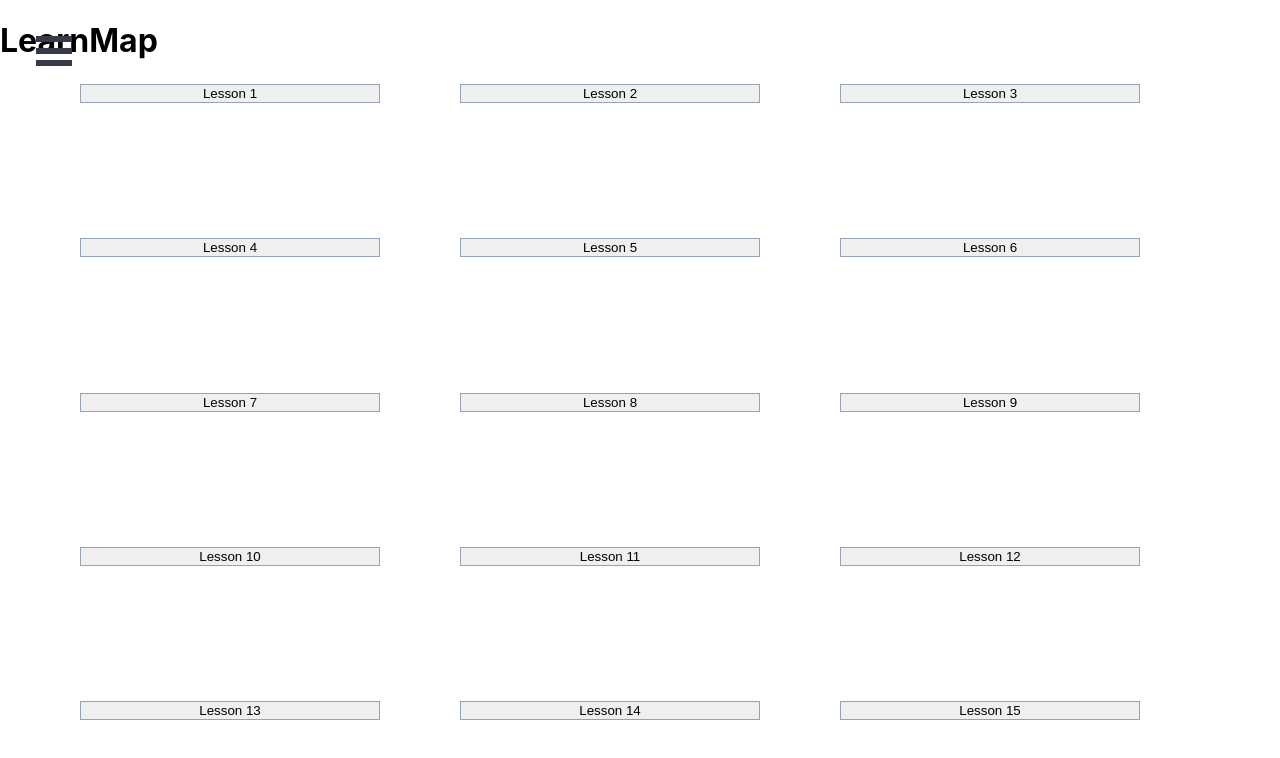
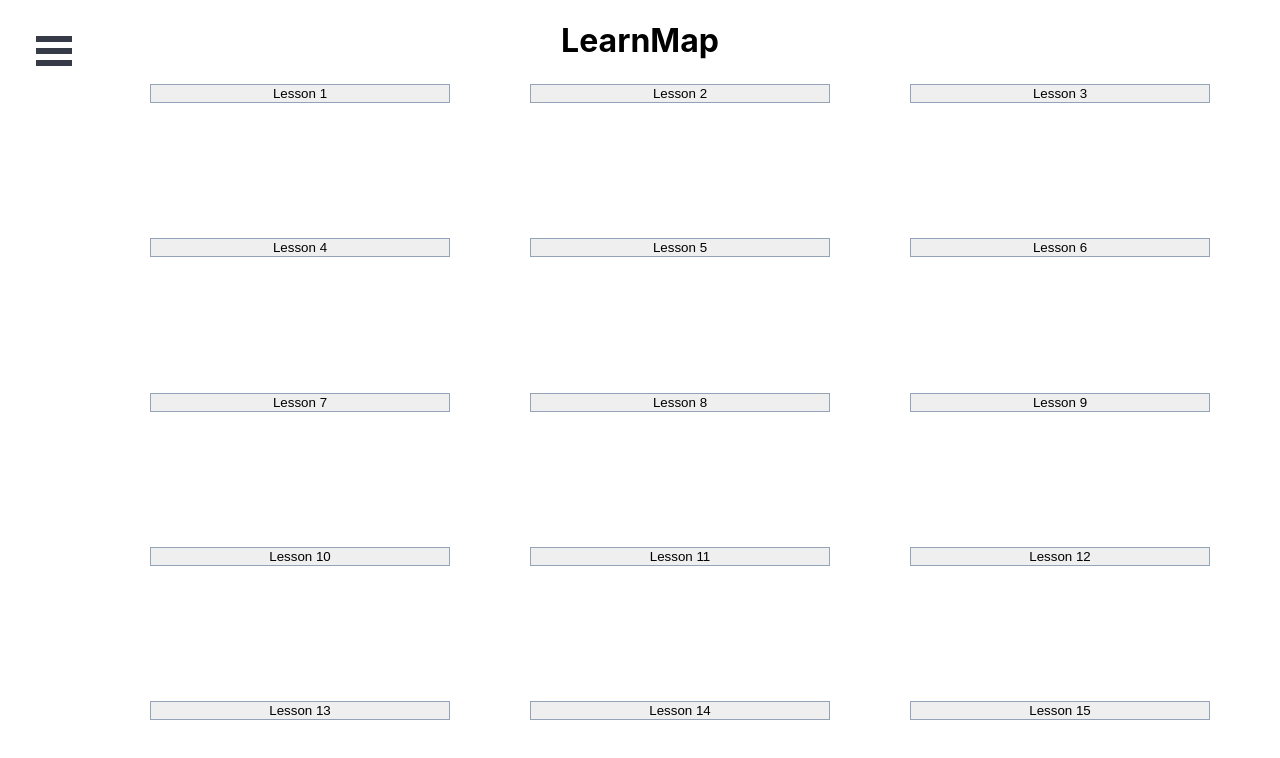
Before and after one commit to software-students-spring2022/final-project-mycryptopal, a React (Create React App) app in the folder front-end/: page /learnmap in a window 1280 px wide. Shown: the top 758 px of the page. Built offline with nearby package versions, Linux system fonts and the light colour scheme.

Commit message:
centering title

```diff
--- a/front-end/src/Learn.js
+++ b/front-end/src/Learn.js
@@ -4,6 +4,7 @@ function Learn() {
     return (
     <div id="page-title">
         <h1>Lesson Page</h1>
+
         <div className="question"> Quiz Question 1 </div>
         <div>
             <form>
--- a/front-end/src/LearnMap.js
+++ b/front-end/src/LearnMap.js
@@ -2,8 +2,9 @@ import './LearnMap.css';
 
 function LearnMap() {
     return (
-            <div className="learnMap">
+            <div id="page-title">
                 <h1>LearnMap</h1>
+
                 <a href = '/learn'>
                 <button className= "page-button"> Lesson 1 </button>
                 </a>
```
